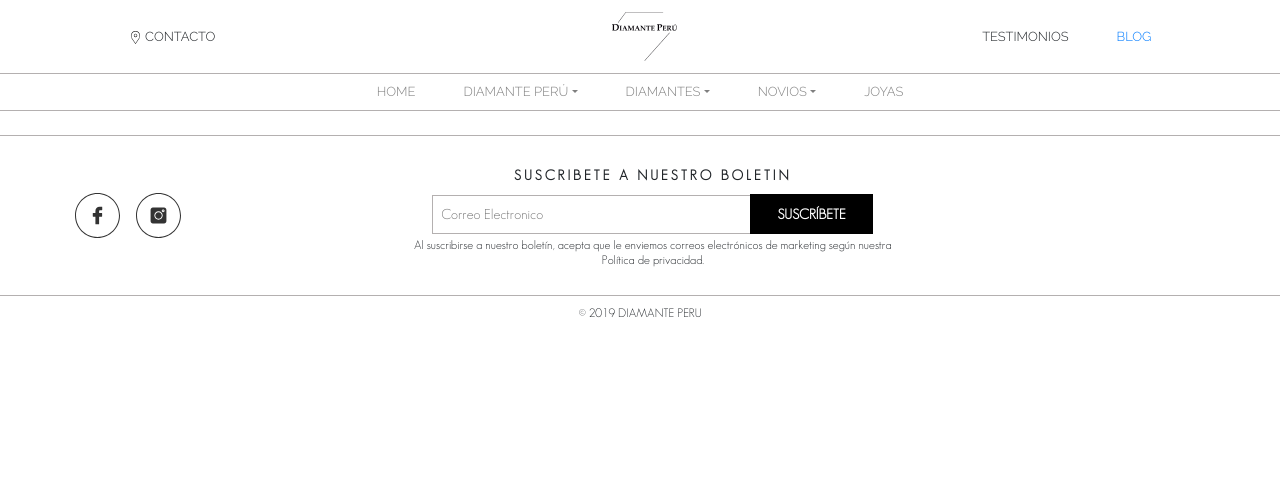
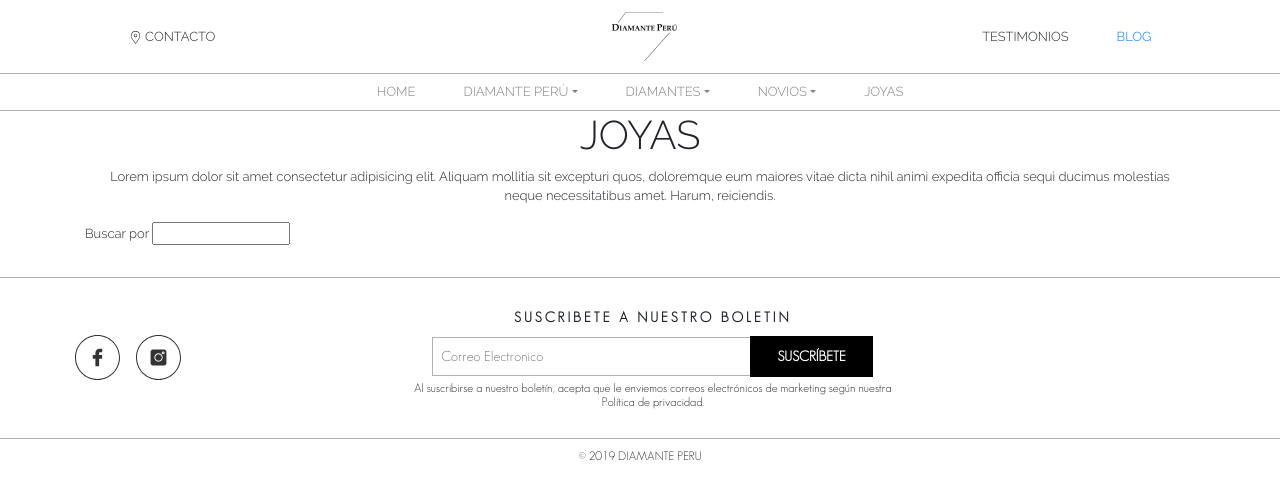
Before and after one commit to HB-Programacion/DiamantePeru, a React (Create React App) app in the folder my-app/: page /joyas in a window 1280 px wide. Shown: the top 498 px of the page. Built offline with nearby package versions, Linux system fonts and the light colour scheme.

Commit message:
estructura base con bugs

```diff
--- a/my-app/src/components/Joyas.jsx
+++ b/my-app/src/components/Joyas.jsx
@@ -4,7 +4,35 @@ import React from "react";
 const Joyas = () =>{
     return (
 <>
-<div className="container">
+<div className="container w100">
+    <div className="row">
+        <div className="container-text-joyas  col align-self-center">
+            <div className="container ">
+                <div className="row">
+                    <div className="col align-self-center w50 ">
+                          <h1 class="center">JOYAS</h1>
+      <p class="center ">Lorem ipsum dolor sit amet consectetur adipisicing elit. Aliquam mollitia sit excepturi quos, doloremque eum maiores vitae dicta nihil animi expedita officia sequi ducimus molestias neque necessitatibus amet. Harum, reiciendis.
+      </p>
+                    </div>
+                </div>
+
+            </div>
+
+  </div>
+    </div>
+
+
+
+   <div className="container-img-joyas row justify-content-md-center">
+   <div className="filterAndSearch col">
+    <label> Buscar por <input type="text" id="NameOfJewerly" name="Name" /></label>
+    </div>
+    <div className="col-9">
+
+    </div>
+
+
+</div>
 
 </div>
 </>
```
